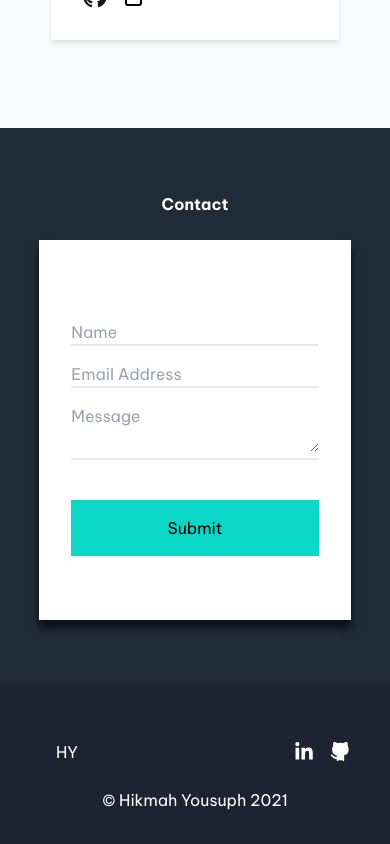
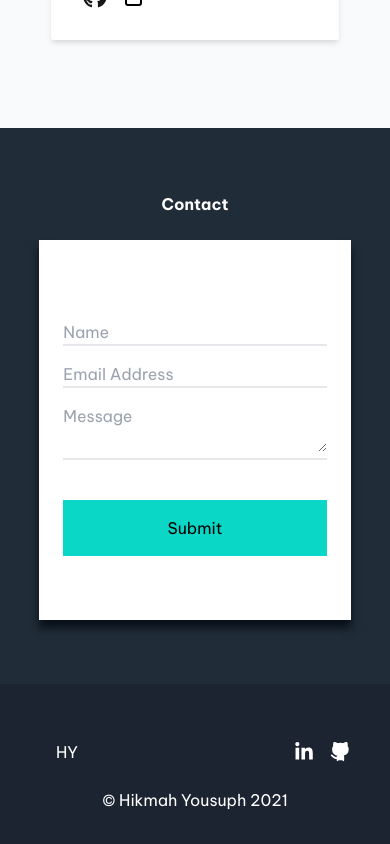
Before and after one commit to Hikmahx/Hikmah-s-Portfolio-Website, a React (Create React App) app: page / in a window 390 px wide. Shown: the part 4666-5510 px from the top of the page. Built offline with nearby package versions, Linux system fonts and the light colour scheme.

Commit message:
id added, padding updated

```diff
--- a/src/components/Contact.jsx
+++ b/src/components/Contact.jsx
@@ -4,9 +4,9 @@ const Contact = () => {
 
 
   return (
-    <section style={{background:'#202c37'}} className="contact py-16 px-4 md:px-10 bg-gray-50 text-white flex flex-col items-center justify-center">
+    <section id="contact" style={{background:'#202c37'}} className="contact py-16 px-4 md:px-10 bg-gray-50 text-white flex flex-col items-center justify-center">
       <h2 className="flex justify-center font-bold lg:text-4xl mb-6">Contact</h2>
-      <div className="form-wrapper bg-white w-full max-w-2xl md:max-w-3xl py-16 px-8 sm:px-12">
+      <div className="form-wrapper bg-white w-full max-w-2xl md:max-w-3xl py-16 px-6 sm:px-12">
         <form action="mailto:hikmayousuph@gmail.com" method="POST" encType="multipart/form-data" name="contactForm" className="" id="contact-form">
             <div class="input-group my-4 border-b-2">
               <input type="text" id="name" name="Name" aria-label="name" className="field focus:outline-none w-full text-black" placeholder="Name"/>
```
